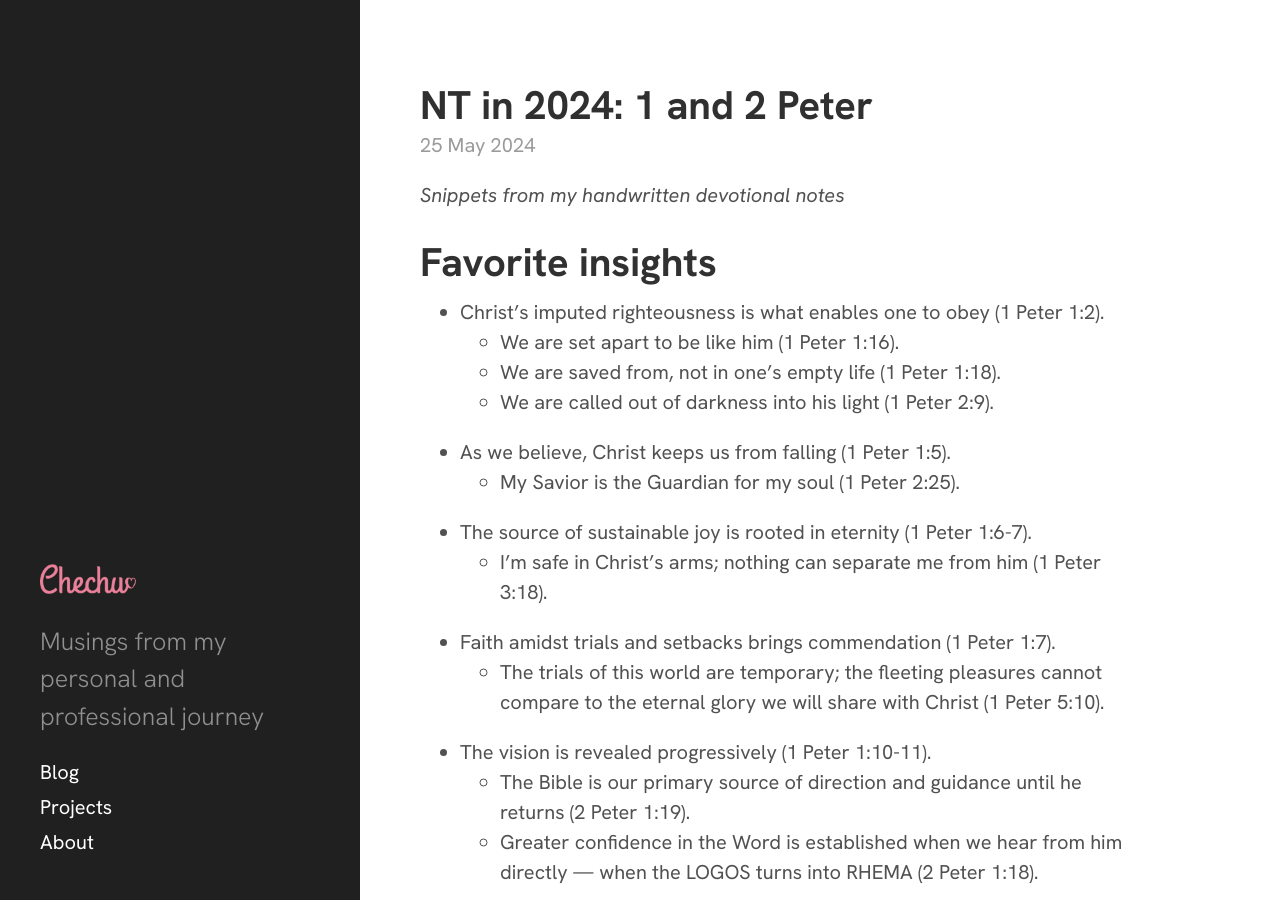
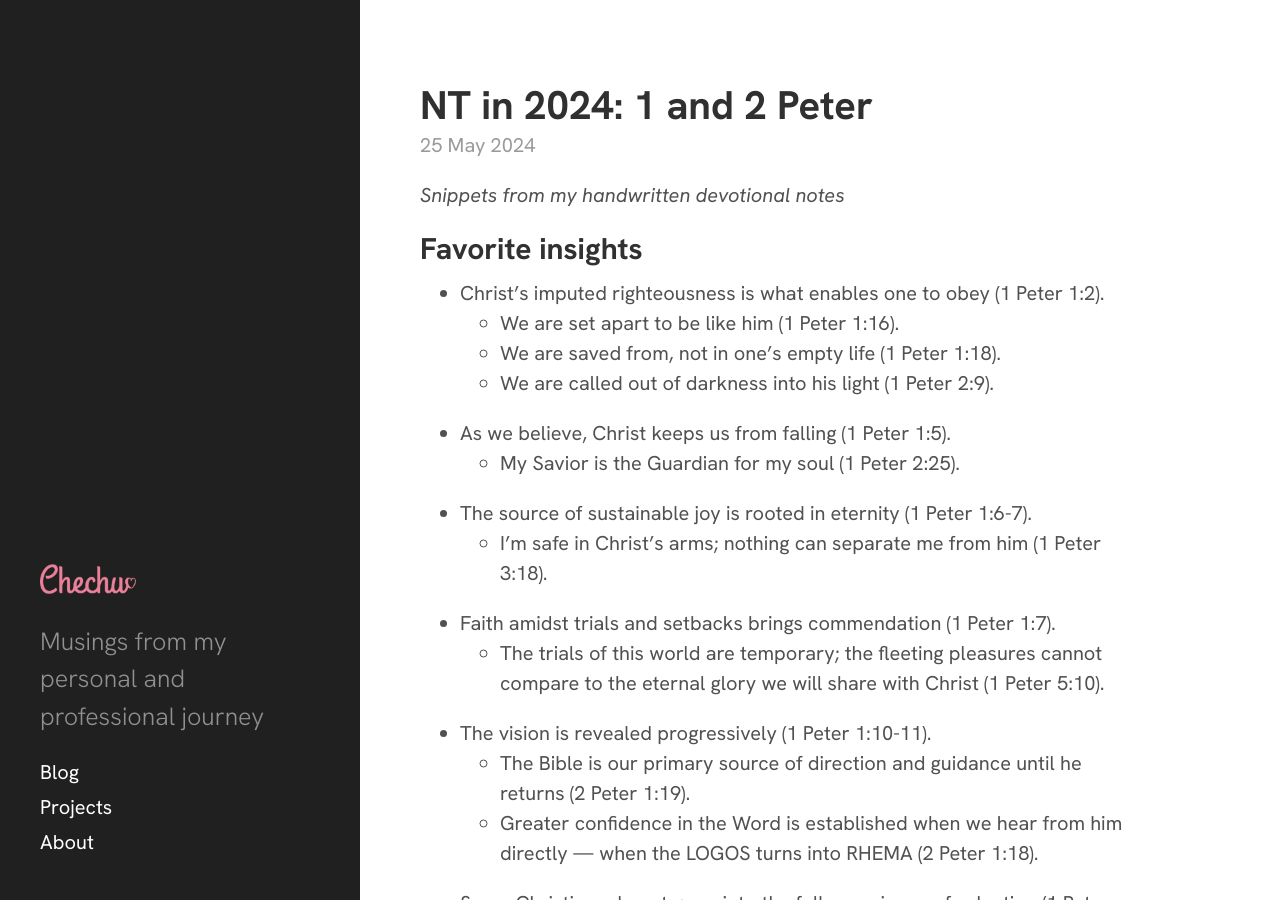
Before and after one commit to chechusiscar/blog, a Jekyll site: the page built from _posts/2024-05-25-nt-in-2024-1-and-2-peter.md, in a window 1280 px wide and 900 px high. Built offline with Jekyll 4.4.1, drawn with Linux system fonts in a browser that asks for light colours.

```diff
--- a/_posts/2024-05-25-nt-in-2024-1-and-2-peter.md
+++ b/_posts/2024-05-25-nt-in-2024-1-and-2-peter.md
@@ -8,7 +8,7 @@ tags:
 
 _Snippets from my handwritten devotional notes_
 
-# Favorite insights
+## Favorite insights
 
 - Christ's imputed righteousness is what enables one to obey (1 Peter 1:2).
   - We are set apart to be like him (1 Peter 1:16).
@@ -35,7 +35,8 @@ _Snippets from my handwritten devotional notes_
 These songs by Charity Gayle touch on a lot of the themes in 1 and 2 Peter:
 
 <figure class="kg-card kg-embed-card"><iframe width="200" height="113" src="https://www.youtube.com/embed/nbCnh5Q2o1Y?feature=oembed" frameborder="0" allow="accelerometer; autoplay; clipboard-write; encrypted-media; gyroscope; picture-in-picture; web-share" referrerpolicy="strict-origin-when-cross-origin" allowfullscreen="" title="Charity Gayle - Thank You Jesus for the Blood (Lyrics)"></iframe></figure><figure class="kg-card kg-embed-card"><iframe width="200" height="113" src="https://www.youtube.com/embed/NfVEQJjbNXQ?feature=oembed" frameborder="0" allow="accelerometer; autoplay; clipboard-write; encrypted-media; gyroscope; picture-in-picture; web-share" referrerpolicy="strict-origin-when-cross-origin" allowfullscreen="" title="Charity Gayle - Because of Jesus (Live / Lyric Video)"></iframe></figure>
-# Favorite prayers
+
+## Favorite prayers
 
 - Father, thank you for not withholding your precious Son (1 Peter 1:19-20).
 - Lord, may I always see things from the perspective of eternity. May by temporary residence here on earth be devoted to you knowing that this is all that matters (1 Peter 1:17).
@@ -43,7 +44,7 @@ These songs by Charity Gayle touch on a lot of the themes in 1 and 2 Peter:
 - Lord, take away my worldly worries but instead make me anxious to do your will (1 Peter 4:2).
 - Lord, may the lure of money never lead me to do what is not right (2 Peter 2:15).
 
-# Favorite list
+## Favorite list
 
 **Why we are careful to live properly (1 Peter 2)**
 
@@ -53,6 +54,6 @@ These songs by Charity Gayle touch on a lot of the themes in 1 and 2 Peter:
 4. We are called to do good, even if it means suffering
 5. Christ's life is given as an example for us to follow — he who had no sin
 
-# Favorite questions
+## Favorite questions
 
 - How is the dispensation of grace "just" and "fair" — don't we deserve death? Isn't this a result of mercy and grace instead (2 Peter 1:1)?
```
